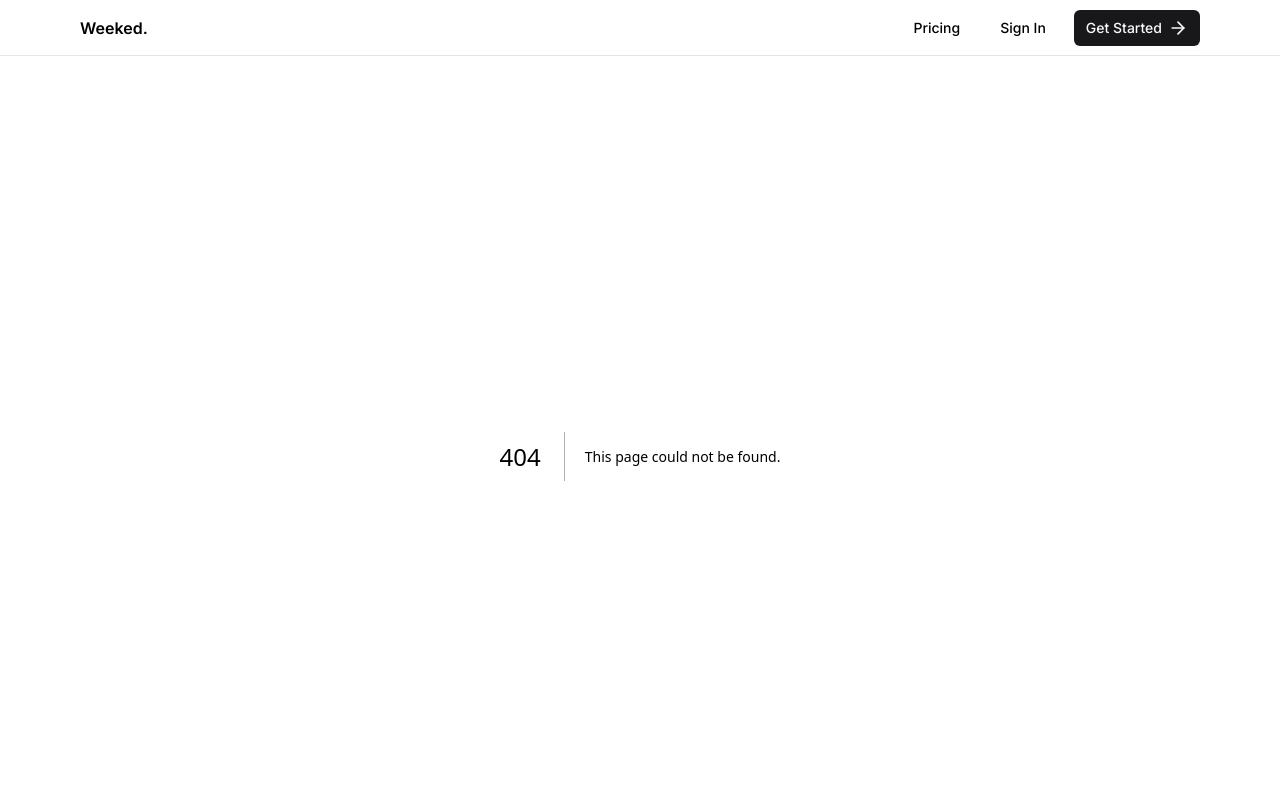
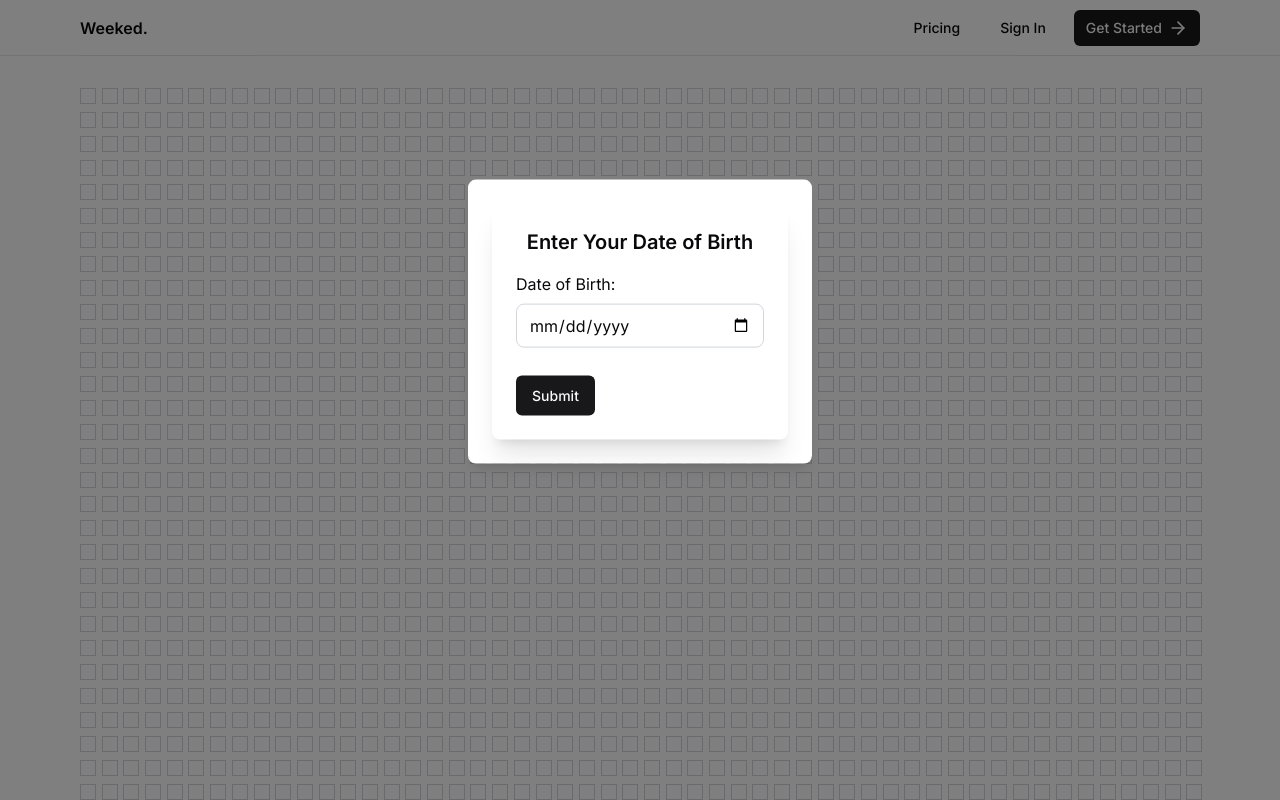
Before and after one commit to Aanshuu/weeked, a Next.js app: page /dashboard in a window 1280 px wide. Before the commit this address had no page. Shown: the top 800 px of the page. Built offline with nearby package versions, Linux system fonts and the light colour scheme.

Commit message:
Dashboard changes

```diff
--- /dev/null
+++ b/src/app/dashboard/page.tsx
@@ -0,0 +1,62 @@
+'use client';
+import React, { useState } from 'react';
+import MaxWidthWrapper from '@/components/MaxWidthWrapper';
+import DateOfBirthModal from '@/components/DateOfBirthModal';
+
+const weeksInYear = 52;
+
+const Dashboard: React.FC = () => {
+  const [dob, setDob] = useState<string | null>(null);
+  const [showModal, setShowModal] = useState<boolean>(!dob);
+
+  const handleDateOfBirthSubmit = (dateOfBirth: Date) => {
+    setDob(dateOfBirth.toISOString().split('T')[0]); // Store the date in YYYY-MM-DD format
+    setShowModal(false);
+  };
+
+  const calculateFilledBlocks = (dob: string | null): number => {
+    if (!dob) return 0;
+
+    const today = new Date();
+    const dobDate = new Date(dob);
+    const dobWeek = Math.floor((today.getTime() - dobDate.getTime()) / (1000 * 60 * 60 * 24 * 7));
+    return (dobWeek);
+  };
+
+  const filledBlocks = calculateFilledBlocks(dob);
+
+  const renderBlocks = () => {
+    const weeksInLife = 60 * weeksInYear; // Total number of weeks in a 60-year lifespan
+
+    return Array.from({ length: weeksInLife }, (_, index) => (
+      <div
+        key={index}
+        className={`w-4 h-4 ${index < filledBlocks ? 'bg-black' : 'bg-white'} border border-gray-300`}
+      />
+    ));
+  };
+
+  return (
+    <>
+      {showModal && (
+        <DateOfBirthModal
+          toggleModal={() => setShowModal(false)}
+          onSubmit={handleDateOfBirthSubmit}
+        />
+      )}
+      <MaxWidthWrapper className="py-8">
+        <div
+          style={{
+            display: 'grid',
+            gridTemplateColumns: 'repeat(52, minmax(0, 1fr))',
+            gap: '0.5rem',
+          }}
+        >
+          {renderBlocks()}
+        </div>
+      </MaxWidthWrapper>
+    </>
+  );
+};
+
+export default Dashboard;
--- /dev/null
+++ b/src/components/DateOfBirthModal.tsx
@@ -0,0 +1,53 @@
+'use client';
+import React, { useState, FormEvent } from 'react';
+import Overlay from './Overlay';
+import { buttonVariants } from './ui/button';
+
+interface DateOfBirthModalProps {
+  toggleModal: () => void;
+  onSubmit: (dateOfBirth: Date) => void;
+}
+
+const DateOfBirthModal: React.FC<DateOfBirthModalProps> = ({ toggleModal, onSubmit }) => {
+  const [dob, setDob] = useState<string>('');
+
+  const handleSubmit = (e: FormEvent<HTMLFormElement>) => {
+    e.preventDefault();
+    if (dob) {
+      const dateOfBirth = new Date(dob);
+      onSubmit(dateOfBirth);
+      toggleModal(); // Close the modal after submission
+    }
+  };
+
+  return (
+    <Overlay onClose={toggleModal}>
+      <div className="bg-white p-6 rounded-lg shadow-xl flex flex-col items-center">
+        <h2 className="text-xl font-semibold mb-4">Enter Your Date of Birth</h2>
+        <form onSubmit={handleSubmit} className="w-full max-w-sm">
+          <label htmlFor="dob" className="block text-md mb-2">Date of Birth:</label>
+          <input
+            type="date"
+            id="dob"
+            value={dob}
+            onChange={(e) => setDob(e.target.value)}
+            className="w-full px-3 py-2 border border-gray-300 rounded-lg mb-2"
+            required
+          />
+          <button
+            type="submit"
+            className={buttonVariants({
+              size: 'default',
+              className: 'mt-5',
+            })}
+            // className="bg-[#4D5B9E] px-5 py-2 border-2 rounded-2xl text-white text-md"
+          >
+            Submit
+          </button>
+        </form>
+      </div>
+    </Overlay>
+  );
+};
+
+export default DateOfBirthModal;
--- /dev/null
+++ b/src/components/Overlay.tsx
@@ -0,0 +1,33 @@
+'use client';
+import React, { ReactNode } from 'react';
+
+interface OverlayProps {
+  children: ReactNode;
+  onClose: () => void;
+}
+
+const Overlay: React.FC<OverlayProps> = ({ children, onClose }) => {
+  const handleClick = (e: React.MouseEvent<HTMLDivElement, MouseEvent>) => {
+    if (e.target === e.currentTarget) {
+      onClose();
+    }
+  };
+
+  return (
+    <div
+      className="fixed inset-0 bg-black bg-opacity-50 flex justify-center items-center z-50"
+      onClick={handleClick}
+    >
+      <div
+        className="bg-white p-6 rounded-lg shadow-lg"
+        style={{
+          transform: 'translateY(-160%)', // Adjust this value to move the modal up or down
+        }}
+      >
+        {children}
+      </div>
+    </div>
+  );
+};
+
+export default Overlay;
```
